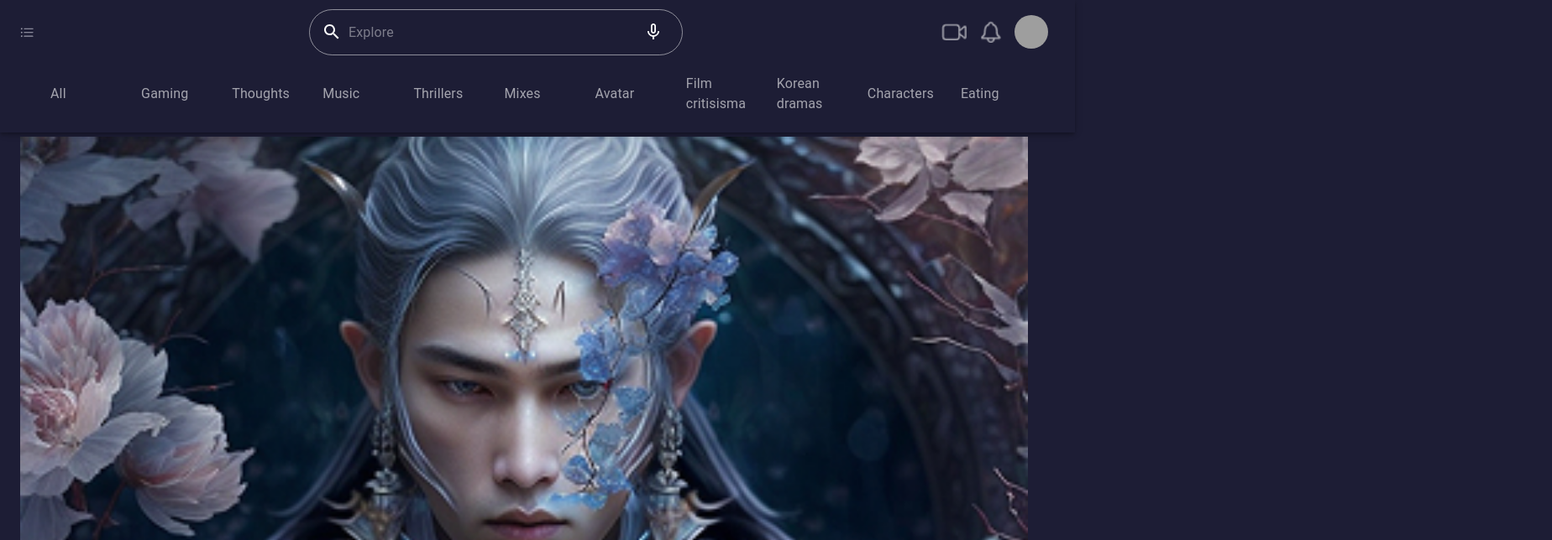
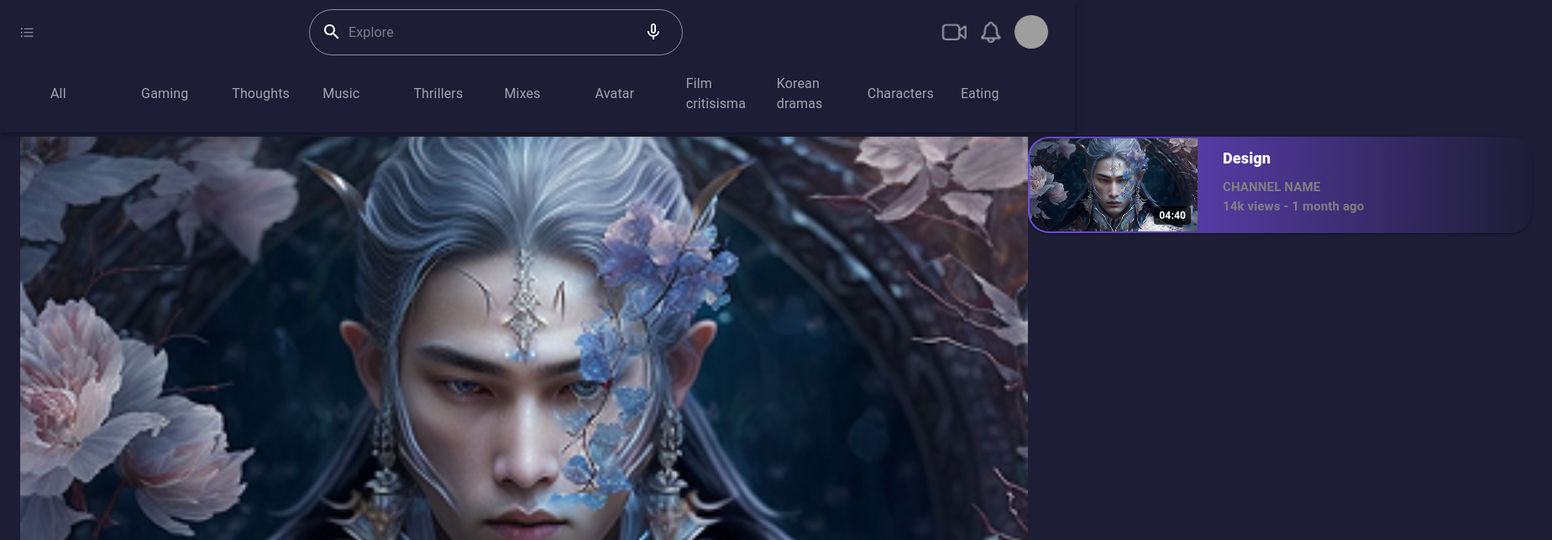
Before and after one commit to MaxOstapets/papaya, a Next.js app: page /video in a window 1280 px wide. Shown: the top 644 px of the page at 84% size, 1848 px wide, since content can reach past the window. Built offline with nearby package versions, Linux system fonts and the light colour scheme; grey boxes are pictures that could not be loaded.

Commit message:
made video section and started to make recommendation section

```diff
--- a/app/video/page.tsx
+++ b/app/video/page.tsx
@@ -1,5 +1,5 @@
 "use client"
-import { Card, Typography, Avatar, Box, Stack, Slider, IconButton, Button } from "@mui/material"
+import { Card, Typography, Avatar, Box, Stack, Slider, IconButton, Button, CardContent } from "@mui/material"
 import Image from "next/image"
 import { useState } from "react";
 
@@ -43,7 +43,7 @@ export default function Video() {
     }
 
     return (
-        <Stack sx={{ margin: "75px auto" }}>
+        <Stack sx={{ margin: "75px 0 0 0", display: "flex", flexDirection: "row", justifyContent: "space-around", alignItems: "start" }}>
             <Stack sx={{ width: "fit-content" }}>
                 <Box sx={{ width: "fit-content", position: "relative" }}>
                     <Image src="/images/videoCover1.jpg" alt="video cover" width={1200} height={600} />
@@ -118,6 +118,37 @@ export default function Video() {
                     </Box>
                 </Box>
             </Stack>
+            <Stack>
+                <Card
+                    sx={{
+                        position: "relative",
+                        display: "flex",
+                        justifyContent: "flex-start",
+                        alignItems: "start",
+                        gap: "20px",
+                        width: "600px",
+                        background: "linear-gradient(to right, #704bde, #1e1d35) border-box",
+                        border: "2px solid transparent",
+                        borderRadius: "25px",
+                        //TODO fix border gradient
+                        // mask: "linear-gradient(#000 0 0) content-box, linear-gradient(#000 0 0)",
+                        // maskComposite: "exclude",
+                        "&::before": {
+                            padding: "10px",
+                            position: "absolute",
+                        }
+                    }}>
+                    <Box sx={{ position: "relative" }}>
+                        <Image src="/images/videoCover1.jpg" width={200} height={200} alt="video cover" />
+                        <Box sx={{ position: "absolute", bottom: "8px", right: "8px", backgroundColor: "rgba(0, 0, 0, 0.7)", color: "white", padding: "2px 6px", borderRadius: "4px", fontSize: "12px", fontWeight: "bold" }}>04:40</Box>
+                    </Box>
+                    <Box sx={{ padding: "10px" }}>
+                        <Typography sx={{ fontSize: "18px", color: "white", fontWeight: "800" }}>Design</Typography>
+                        <Typography sx={{ fontSize: "15px", color: "gray", fontWeight: "700", margin: "10px 0 0 0" }}>CHANNEL NAME</Typography>
+                        <Typography sx={{ fontSize: "15px", color: "gray", fontWeight: "700" }}>14k views - 1 month ago</Typography>
+                    </Box>
+                </Card>
+            </Stack>
         </Stack>
     )
 }
```
